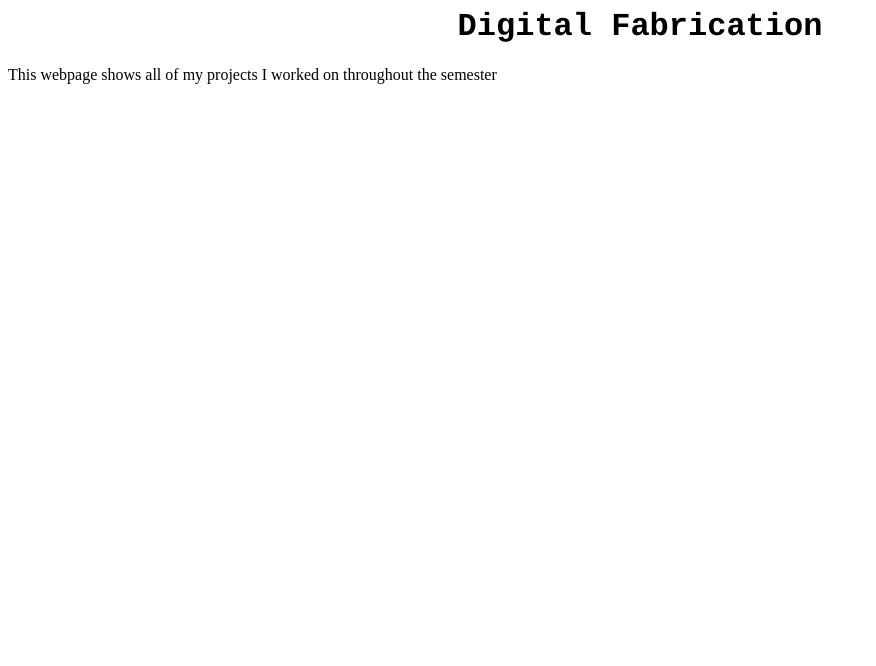
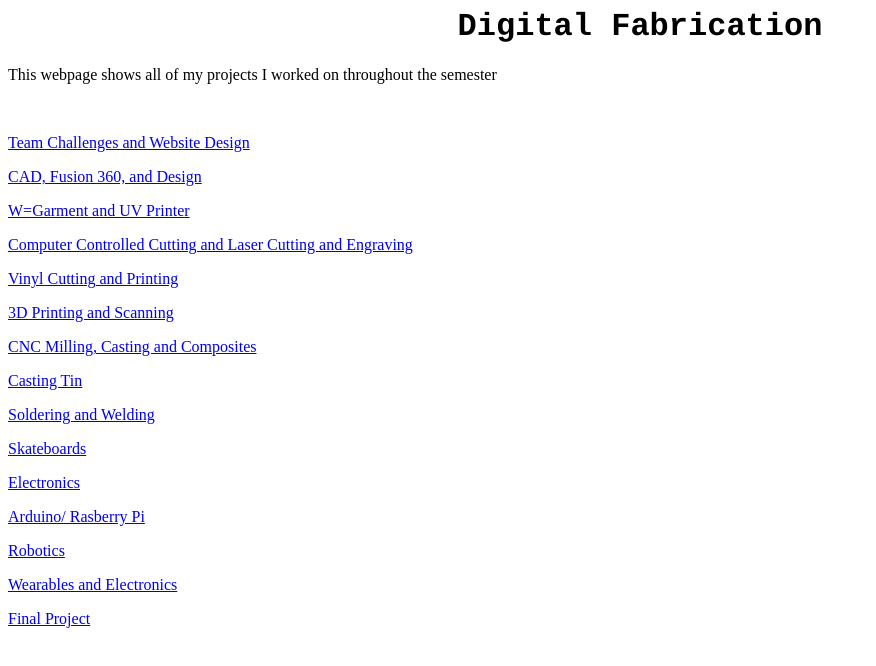
Before and after one commit to wrafab/schultzh, a plain HTML site: page index.html in a window 1280 px wide. Shown: the whole page, without its empty margins (0-876 px from the left). Drawn offline with Linux system fonts and the light colour scheme.

Commit message:
Update index.html

```diff
--- a/index.html
+++ b/index.html
@@ -8,6 +8,65 @@ p {font-family;verdana; font-size:100%}
 <H1> Digital Fabrication </h1>
 <p> This webpage shows all of my projects I worked on throughout the semester </p>
 <br>
+<p>
+<a href="week1.html">Team Challenges and Website Design</a>
+</p>
+
+<p>
+<a href="week2.html">CAD, Fusion 360, and Design</a>
+</p>
+
+<p>
+<a href="week3.html">W=Garment and UV Printer</a>
+</p>
+
+<p>
+<a href="week4.html">Computer Controlled Cutting and Laser Cutting and Engraving</a>
+</p>
+
+<p>
+<a href="week5.html">Vinyl Cutting and Printing</a>
+</p>
+
+<p>
+<a href="week6.html">3D Printing and Scanning</a>
+</p>
+
+<p>
+<a href="week7.html">CNC Milling, Casting and Composites</a>
+</p>
+
+<p>
+<a href="week8.html">Casting Tin</a>
+</p>
+
+<p>
+<a href="week9.html">Soldering and Welding</a>
+</p>
+
+<p>
+<a href="week10.html">Skateboards</a>
+</p>
+
+<p>
+<a href="week11.html">Electronics</a>
+</p>
+
+<p>
+<a href="week12.html">Arduino/ Rasberry Pi</a>
+</p>
+
+<p>
+<a href="week13.html">Robotics</a>
+</p>
+
+<p>
+<a href="week14.html">Wearables and Electronics</a>
+</p>
+
+<p>
+<a href="week15.html">Final Project</a>
+</p>
 
 <br>
 
```
